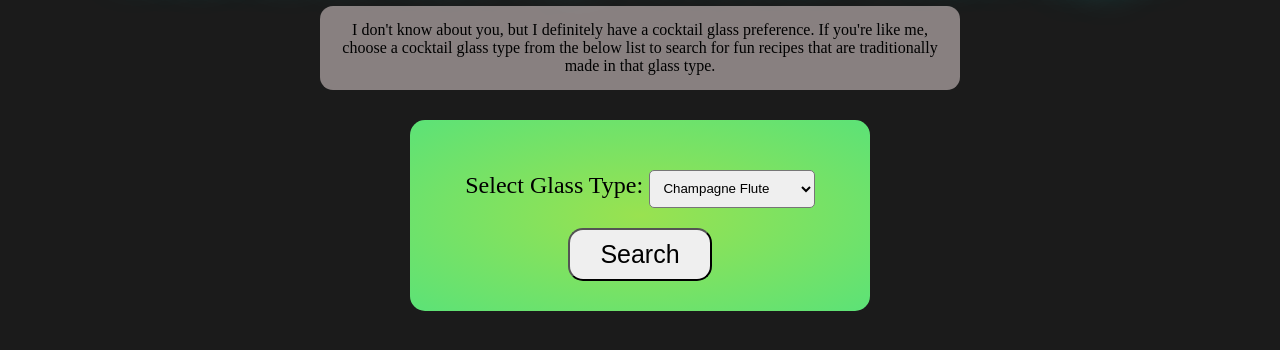
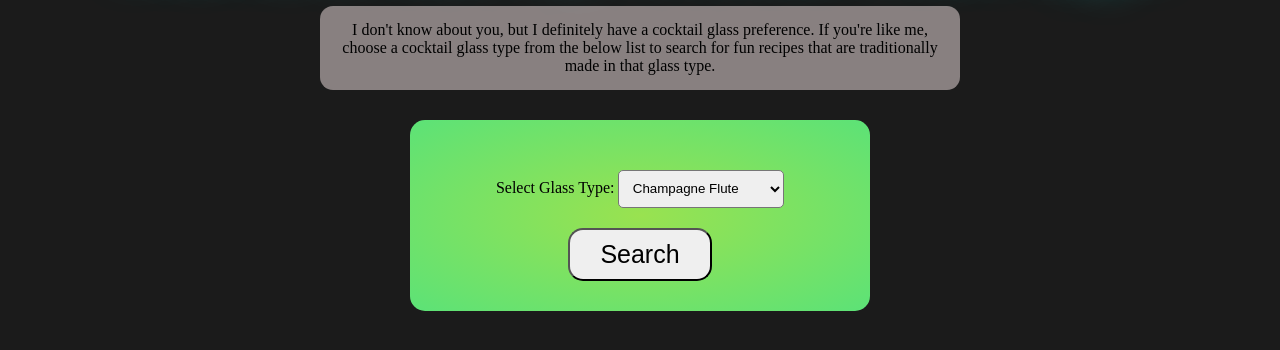
Before and after one commit to gbrogers/drink-app, a website: page public/drinkGlass.html in a window 1280 px wide. Shown: the part 254-604 px from the top of the page. Drawn offline with nearby package versions, Linux system fonts and the light colour scheme.

Commit message:
code clean-up

```diff
--- a/public/styles.css
+++ b/public/styles.css
@@ -274,8 +274,6 @@ form {
   color: black;
   display: flex;
   justify-self: center;
-  font-size: 1.5em;
-  /* flex-direction: column; */
   padding: 30px;
 }
 .form-section div {
@@ -351,8 +349,6 @@ footer {
 /* header */
 
 .nav-header {
-  /* background-color: #fff; */
-  /* box-shadow: 1px 1px 4px 0 rgba(0, 0, 0, 0.1); */
   background-color: black;
   position: fixed;
   width: 100%;
@@ -366,18 +362,12 @@ footer {
   padding: 0;
   list-style: none;
   overflow: hidden;
-  /* background-color: #fff; */
 }
 
 .header li a {
-  /* display: block;
-  padding: 20px 20px;
-  border-right: 1px solid #f4f4f4;
-  text-decoration: none; */
   all: unset;
   text-decoration: none;
   color: hotpink;
-  /* font-size: 1.2em; */
   padding: 20px;
 }
 
@@ -399,8 +389,6 @@ footer {
 /* menu */
 
 .nav-header .menu {
-  /* list-style-type: none; */
-  /* text-decoration: none; */
   clear: both;
   max-height: 0;
   transition: max-height 0.2s ease-out;
@@ -424,9 +412,6 @@ footer {
 .nav-header .menu-icon {
   cursor: pointer;
   display: inline-block;
-  /* float: right; */
-  /* padding: 28px 20px; */
-  /* position: relative; */
   user-select: none;
 }
 .nav-header .menu-icon {
```
